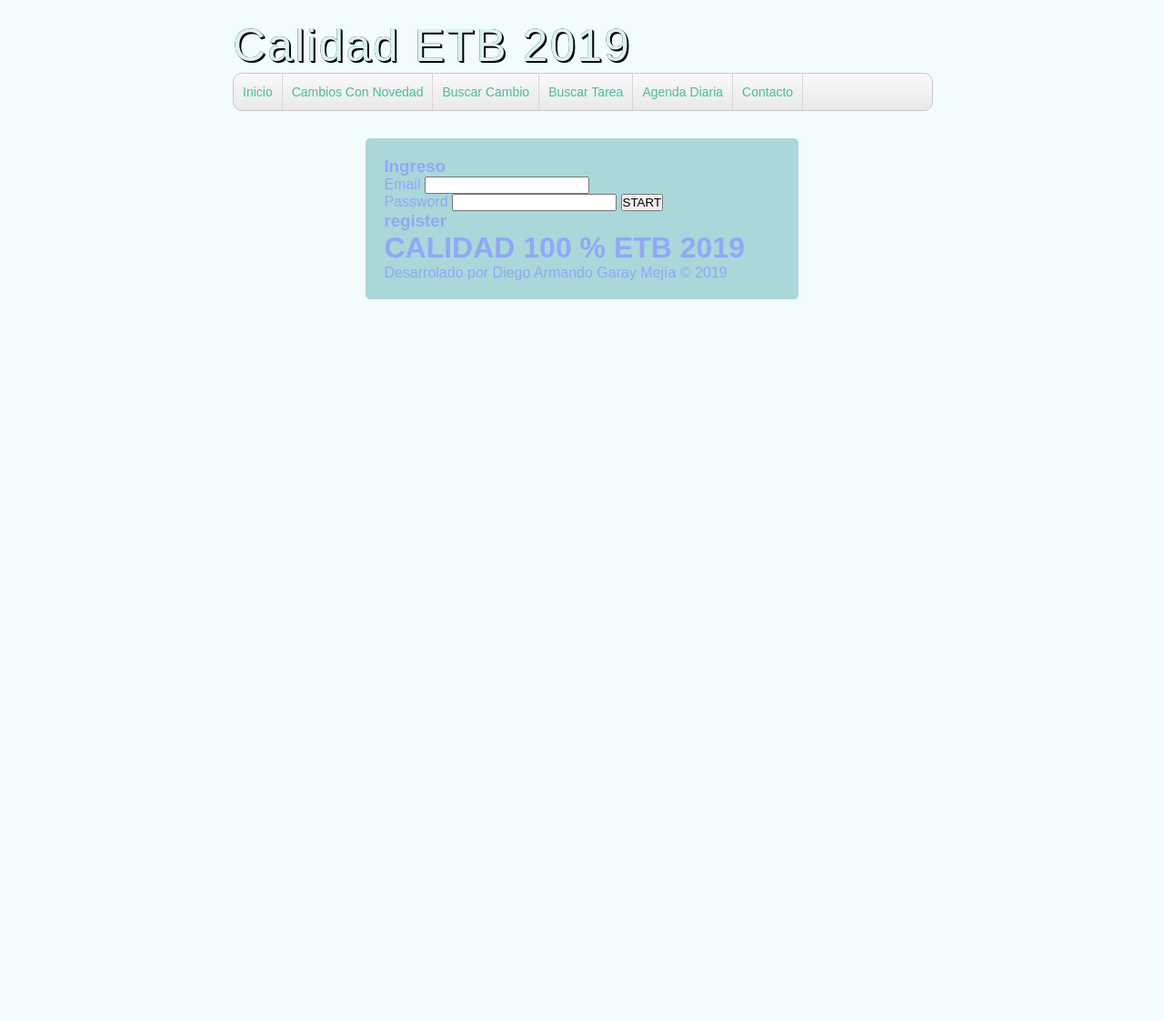
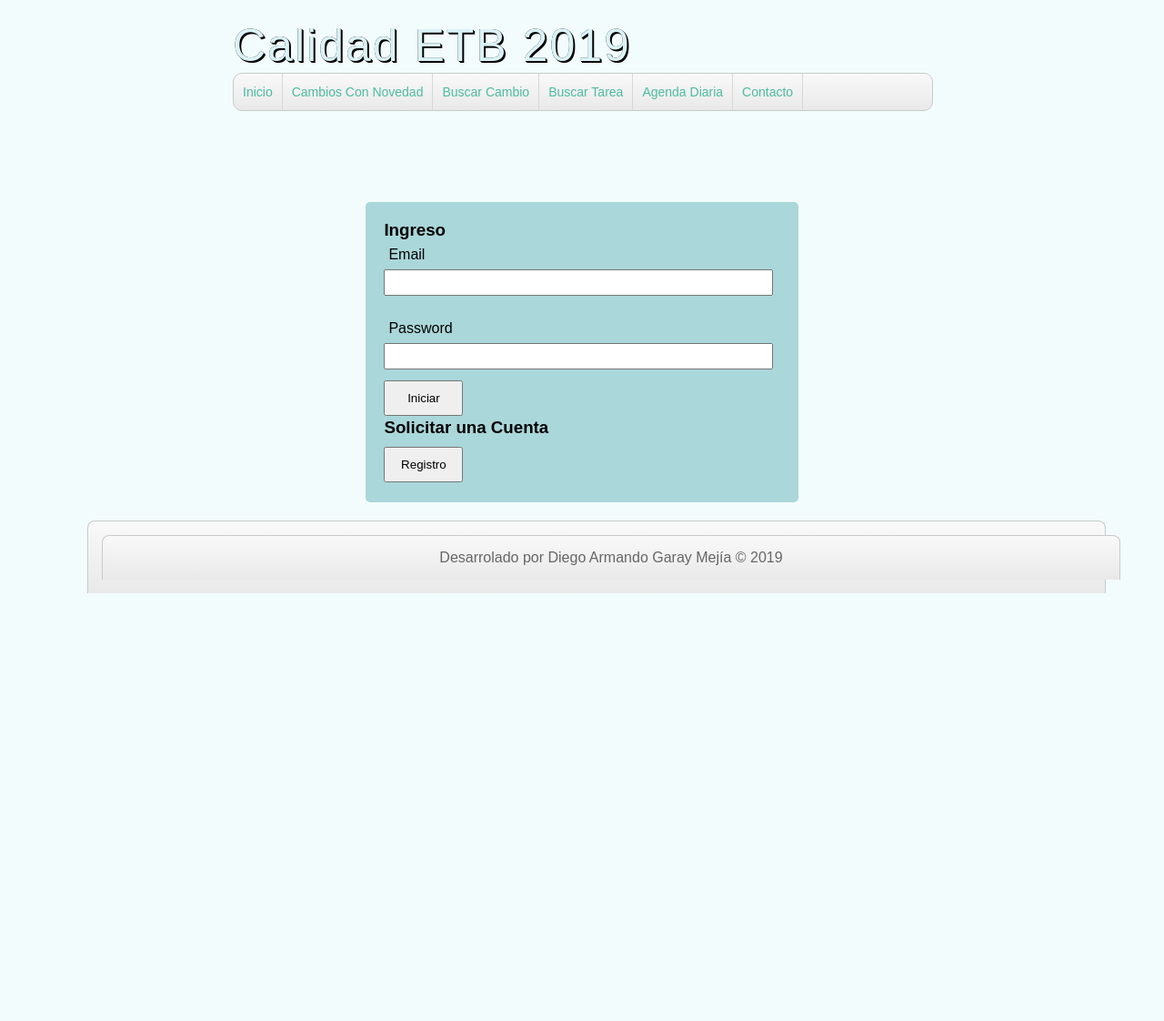
Before and after one commit to diegogarmej/CALIDAD, a PHP site: page / in a window 1280 px wide. Shown: the whole page at 91% size. Before the commit the page ends 329 px from the top, so only its background shows below. Run offline with PHP 8.4, Linux system fonts and the light colour scheme.

Commit message:
modificando html css

```diff
--- a/assents/css/style.css
+++ b/assents/css/style.css
@@ -103,13 +103,13 @@ body{
 
 }
 
-
+/*CONTENIDO*/
 
 #container{
     width: 85%;
     min-height: 900px;
     margin: 0px auto;
-    margin-top: 30px;
+    margin-top: 100px;
 }
 /*BARRA LATERAL*/
 
@@ -121,12 +121,41 @@ body{
     padding: 20px;
     border-radius: 5px;
     color: #90a8f7
+    box-shadow  0px 0px 1px rgba(0, 0,0,0,0.3), 0px 3px 7px rgba(0,0,0,0.3), 0px 0px 1px #FFFFFF inset, 0px -3px 2px (0,0,0,0.25) inset;
 }
 
+label,
+input[type="texto"],
+input[type="email"],
+input[type="password"]{
+ display: block;
+ width: 95%;
+ margin-top: 2px;
+ margin-bottom: 2px;
+ padding: 5px;
+}
+
+input[type="button"],
+input[type="submit"]{
+    margin-top: 10px;
+    margin-bottom:2px;
+    padding: 10px;
+    width: 20%;
+
+}
+/*PIE DE PAGINA*/
 
 
-#input{
-    style= "color:blue"
-
-
+#footer{
+    clear:both;
+    width:100%;
+    margin: 0px auto;
+    background: linear-gradient(to bottom, #f9f9f9 0px, #e9e9e9 100%);
+    border: 1px solid #c9c9c9;
+    border-bottom: none ;
+    border-radius: 8px 8px 0px 0px;
+    color: #666;
+    height: auto;
+    padding: 15px;
+    text-align: center;
 }
--- a/index.php
+++ b/index.php
@@ -54,60 +54,33 @@
          <div class="clearfix"></div>
 
         </header>
-
-
-
-
-
-
+        <div>
         <div id="container">
-            <!----BARRA LATERAL Y PRINCIPAL--->
-            <aside id="sidebar"></aside>
+            <!--inicio de sesion--->
             <div id="login" style= color >
                     <h3>Ingreso</h3>
                     <form action="login.php" method="POST">
                         <label for="email">Email</label>
-                        <input id="input" type="email" name="email" style="color:blue" /><br/>
+                        <input id="input" type="email" name="email" style="color:blue" /> <br/>
 
                         <label for="password">Password</label>
                         <input  id="input" type="password" name="password" />
 
-                        <input type="submit" value="START" />
+                        <input type="submit" value="Iniciar" />
+
+                        <h3>Solicitar una Cuenta</h3>
+                        <form action="solicitudcuenta.php" method="POST">
+                        <input id="registrar" type="submit" value="Registro"/>
 
                     </form>
-
-                        <div id="register">
-                    <h3>register</h3>
-                    <form action="register.php" method="POST">
-
-
-			</form>
-
-			<h1>CALIDAD 100 % ETB 2019</h1>
-
             </div>
 
 
 
-
                 <div id ="footer">
-
-
                     <footer id="footer">
                     <p>Desarrolado por Diego Armando Garay Mejía &copy; 2019</p>
                     </footer>
-
-
                 </div>
-
-
-
-
-
-
-
-
-
-
     </body>
 </html>
```
Lines whose indentation alone changed are shown as unchanged.
